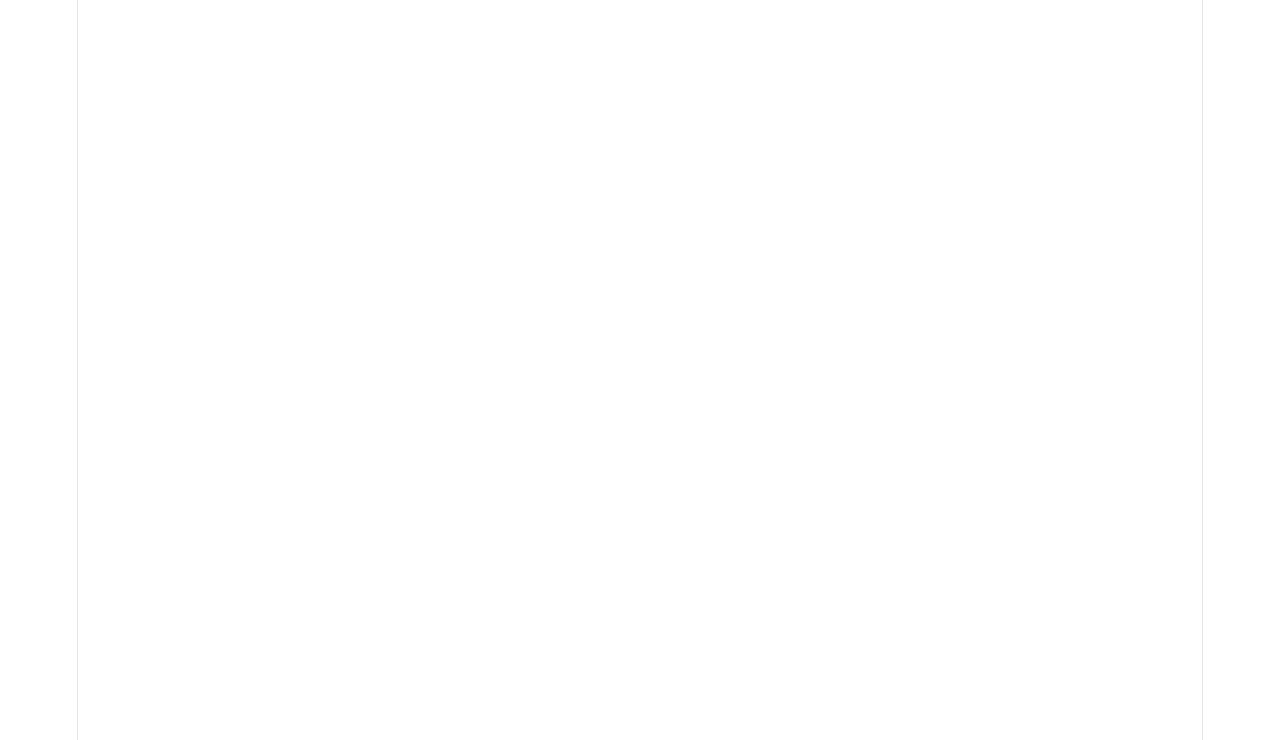
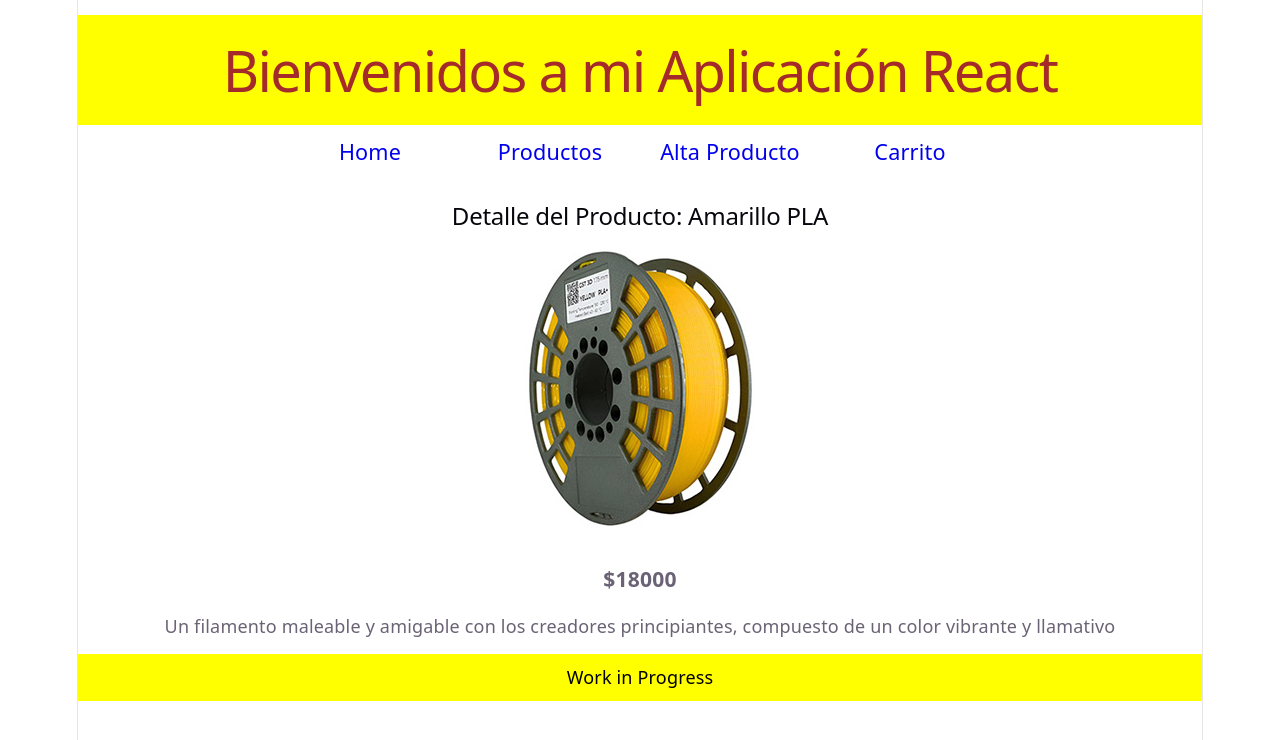
Before and after one commit to Coco-company/TP-FINAL-REACT, a React (Vite) app in the folder TiendaReact/: page /Productos/1 in a window 1280 px wide. Before the commit this address had no page. Shown: the top 740 px of the page. Built offline with nearby package versions, Linux system fonts and the light colour scheme.

Commit message:
Doble carga de Productos

```diff
--- a/TiendaReact/public/data/productos.json
+++ b/TiendaReact/public/data/productos.json
@@ -4,41 +4,47 @@
         "nombre":"Amarillo PLA",
         "precio": 18000,
         "stock": 11,
-        "imagen":"/public/images/Amarillo_PLA.jpg"
+        "imagen":"/public/images/Amarillo_PLA.jpg",
+        "descripcion":"Un filamento maleable y amigable con los creadores principiantes, compuesto de un color vibrante y llamativo"
     },
     {
         "id": 2,
         "nombre":"Azul PLA",
         "precio": 18500,
         "stock": 12,
-        "imagen":"/public/images/Azul_PLA.jpg"
+        "imagen":"/public/images/Azul_PLA.jpg",
+        "descripcion":"Un filamento maleable y amigable con los creadores principiantes, compuesto de un color solido y estable"
     },
     {
         "id": 3,
         "nombre":"Blanco PETG",
         "precio": 22000,
         "stock": 13,
-        "imagen":"/public/images/Blanco_PETG.jpg"
+        "imagen":"/public/images/Blanco_PETG.jpg",
+        "descripcion":"Por sus propiedades y tolerancia mecánica ideal para tareas y diseños técnicos"
     },
     {
         "id": 4,
-        "nombre":"Blancp PLA",
+        "nombre":"Blanco PLA",
         "precio": 18000,
         "stock": 14,
-        "imagen":"/public/images/Blanco_PLA.jpg"
+        "imagen":"/public/images/Blanco_PLA.jpg",
+        "descripcion":"Por sus propiedades neutras un filamento maleable y amigable con los creadores principiantes"
     },
     {
         "id": 5,
         "nombre":"GRIS TPU",
         "precio": 28000,
         "stock": 15,
-        "imagen":"/public/images/Gris_TPU.jpg"
+        "imagen":"/public/images/Gris_TPU.jpg",
+        "descripcion":"Por su fexibilidad ideal para realizar piezas simil silicona. Cuidado no apto para equipos Bowden"
     },
     {
         "id": 6,
         "nombre":"Naranja PLA Fluo",
         "precio": 20000,
         "stock": 16,
-        "imagen":"/public/images/Naranja_PLA_FLUO.jpg"
+        "imagen":"/public/images/Naranja_PLA_FLUO.jpg",
+        "descripcion":"Un filamento estable y apto para creadores principiantes, compuesto de un color vibrante y llamativo"
     }
 ]
--- a/TiendaReact/src/App.jsx
+++ b/TiendaReact/src/App.jsx
@@ -9,12 +9,7 @@ import Perfil from "./componentes/Perfil/Perfil.jsx";
 import Layout from "./componentes/Layout/Layout.jsx";
 import { Routes, Route } from 'react-router-dom'
 import ItemListContainer from './componentes/ItemListContainer/ItemListContainer.jsx';
-
-const asistentes = [
-  {nombre: 'Juan Perez', tareas: 'Frontend Developer', emoji: '💻'},
-  {nombre: 'Ana Gomez', tareas: 'Diseñadora UX/UI', emoji: '🎨'},
-  {nombre: 'Carlos Ruiz', tareas: 'Backend Developer', emoji: '👨‍💻'}
-];
+import ProductoDetalle from './componentes/ProductoDetalle/ProductoDetalle.jsx';
 
 function App() {
 
@@ -24,6 +19,7 @@ function App() {
         <Route path='/' element={<h1>Pagina de Inicio</h1>} />
         <Route path='/Productos' element={<ItemListContainer />} />
         <Route path='/alta' element={<FormularioContainer />} />
+        <Route path='/Productos/:id' element={<ProductoDetalle />} />
       </Route>
     </Routes>
   );
--- a/TiendaReact/src/componentes/Item/Item.jsx
+++ b/TiendaReact/src/componentes/Item/Item.jsx
@@ -1,7 +1,7 @@
 import {useState} from 'react';
 import styles from './Item.module.css';
 
-function Item({id, nombre, precio, stock, imagen}){
+export function Item({id, nombre, precio, stock, imagen}){
     const [cantidad, setCantidad] = useState(0);
 
     const incrementar = () => {
@@ -30,4 +30,4 @@ function Item({id, nombre, precio, stock, imagen}){
     )
 }
 
-export default Item;
+//*export default Item;**//
--- a/TiendaReact/src/componentes/ItemList/ItemList.jsx
+++ b/TiendaReact/src/componentes/ItemList/ItemList.jsx
@@ -1,4 +1,4 @@
-import Item from '../Item/Item';
+import {Item} from "../item/Item.jsx";
 
 function ItemList({objItems}){
     return(
--- a/TiendaReact/src/componentes/ItemListContainer/ItemListContainer.jsx
+++ b/TiendaReact/src/componentes/ItemListContainer/ItemListContainer.jsx
@@ -2,12 +2,6 @@ import ItemList from '../ItemList/ItemList.jsx';
 import productos from '/public/data/productos.json';
 
 function ItemListContainer() {  // Children = Elementos hijos. Llama a los componentes contenidos dentro del elemento HTML
-
-    const objItems = [
-        {id: '123', nombre: 'Acelga', precio: 10000, stock: 15},
-        {id: '234', nombre: 'Choclo', precio: 12000, stock: 17},
-        {id: '345', nombre: 'Cebolla', precio: 15000, stock: 19},
-    ];
 
     const estilo = {
         border: "1px solid #ccc",
--- /dev/null
+++ b/TiendaReact/src/componentes/ProductoDetalle/ProductoDetalle.jsx
@@ -0,0 +1,36 @@
+import {useState, useEffect } from 'react';
+import {useParams} from 'react-router-dom';
+
+const ProductoDetalle = () => {
+    const {id} = useParams();
+    const [producto, setProducto] = useState(null);
+
+    useEffect(() => {
+        fetch('/data/productos.json')
+            .then(response => response.json())
+            .then(data => {
+                const ProductoEncontrado = data.find(p => p.id === parseInt(id));
+                setProducto(ProductoEncontrado);
+            })
+            .catch(error => console.error("Error al cargar el producto:", error));
+    }, [id]);
+
+    if(!producto){
+        return <h2>Cargndo detalle del producto...</h2>;
+    }
+
+    if(!producto.id){
+        return <h2>Producto no encontrado</h2>;
+    }
+
+    return (
+        <div>
+            <h2>Detalle del Producto: {producto.nombre}</h2>
+            <img src={producto.imagen} alt={producto.nombre} style={{ maxWidth: '400px'}} />
+            <h3>${producto.precio}</h3>
+            <p>{producto.descripcion}</p>
+        </div>
+    );
+};
+
+export default ProductoDetalle;
```
Also changed, not shown: TiendaReact/src/componentes/Productos/Productos.jsx (+7 -3 lines).
